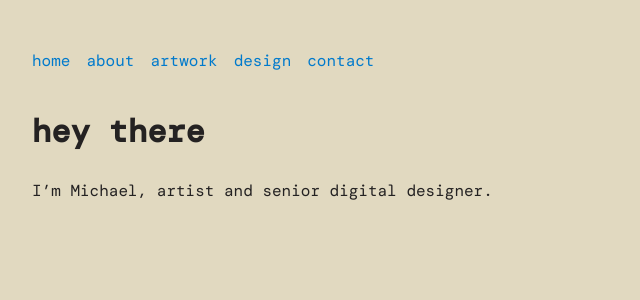
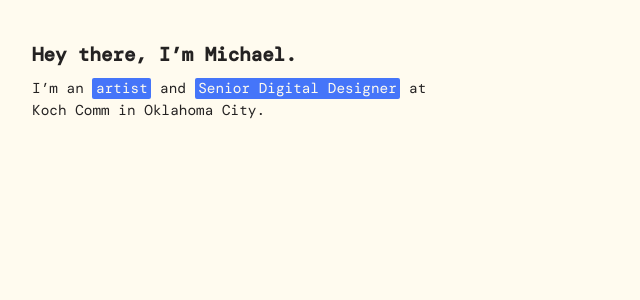
Before and after one commit to michaeleggar/michael-website, a Jekyll site: the page built from index.md, in a window 1280 px wide. Shown: the top 300 px of the page, without its empty margins (0-640 px from the left). Built offline with Jekyll 4.4.1, drawn with Linux system fonts in a browser that asks for light colours; some web fonts are replaced.

Commit message:
refinement

```diff
--- a/_layouts/default.html
+++ b/_layouts/default.html
@@ -7,7 +7,7 @@
     <link rel="stylesheet" href="{{ '/css/style.css' | relative_url }}">
   </head>
   <body>
-    <header>
+<!--    <header>
       <nav>
         <ul>
           <li><a href="/">Home</a></li>
@@ -18,7 +18,7 @@
         </ul>
       </nav>
     </header>
-
+  -->
     <main>
       {{ content }}
     </main>
--- a/css/style.css
+++ b/css/style.css
@@ -1,13 +1,22 @@
 @import url('https://fonts.googleapis.com/css2?family=DM+Mono:wght@300;400;500&display=swap');
 
+:root {
+  --color-accent: #4575f9;
+  --color-text: #242222;
+}
 
 body {
   margin: 0;
   font-family: 'dm mono', monospace;
   line-height: 1.6;
-  background: #e1d9c0;
-  color: #242222;
+  background: #fffbef;
+  color: var(--color-text);
   padding: 2rem;
+  font-size: 16px;
+}
+
+main {
+  max-width: 400px;
 }
 
 nav ul {
@@ -21,9 +30,47 @@ nav ul {
 
 a {
   text-decoration: none;
-  color: #007acc;
+  color: var(--color-accent);
 }
 
 a:hover {
-  text-decoration: underline;
+  background-color: var(--color-accent);
+  padding: 0.1em 0.25em;
+  border-radius: 2px;
+  color: #fffbef;
 }
+
+h1 {
+  font-size: 1.2rem;
+  line-height: 1;
+}
+
+h2 {
+  font-size: 1rem;
+  margin-bottom: 0.5rem;
+  font-weight: 500;
+
+}
+
+h3 {
+  font-size: 1.2rem;
+  margin-bottom: 0.5;
+}
+
+h4 {
+  font-size: 1rem;
+  margin-bottom: 0.5rem;
+}
+
+p {
+  font-size: 0.9rem;
+  margin-bottom: 1rem;
+  line-height: 1.5;
+}
+
+.highlight {
+  background-color: var(--color-accent);
+  padding: 0.1em 0.25em;
+  border-radius: 2px;
+  color: #fffbef;
+}
--- a/index.md
+++ b/index.md
@@ -3,5 +3,5 @@ layout: default
 title: Home
 ---
 
-# hey there
-I'm Michael, artist and senior digital designer.
+# Hey there, I'm Michael.
+I'm an <span class="highlight">artist</span> and <span class="highlight">Senior Digital Designer</span> at Koch Comm in Oklahoma City.
```
